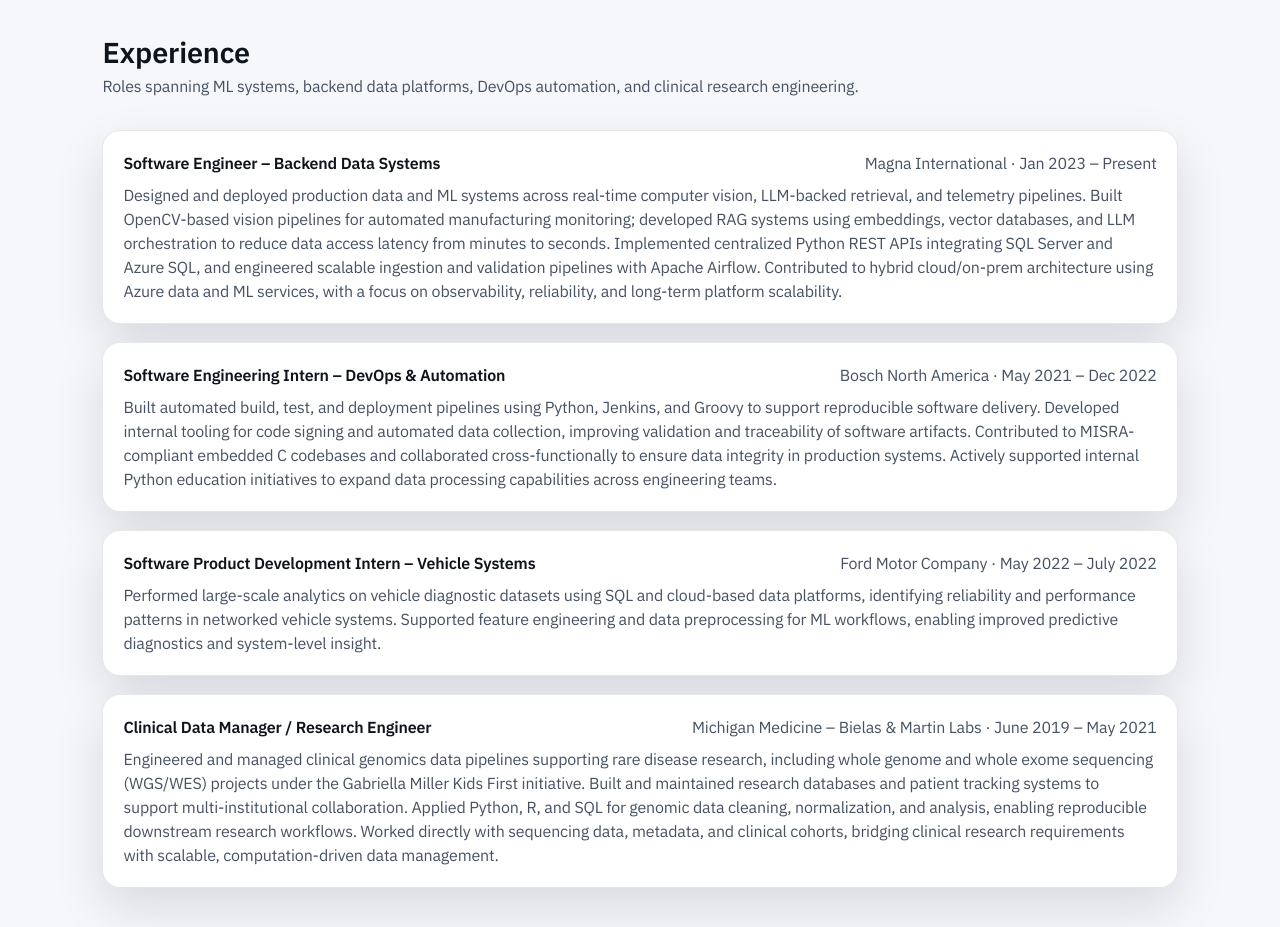
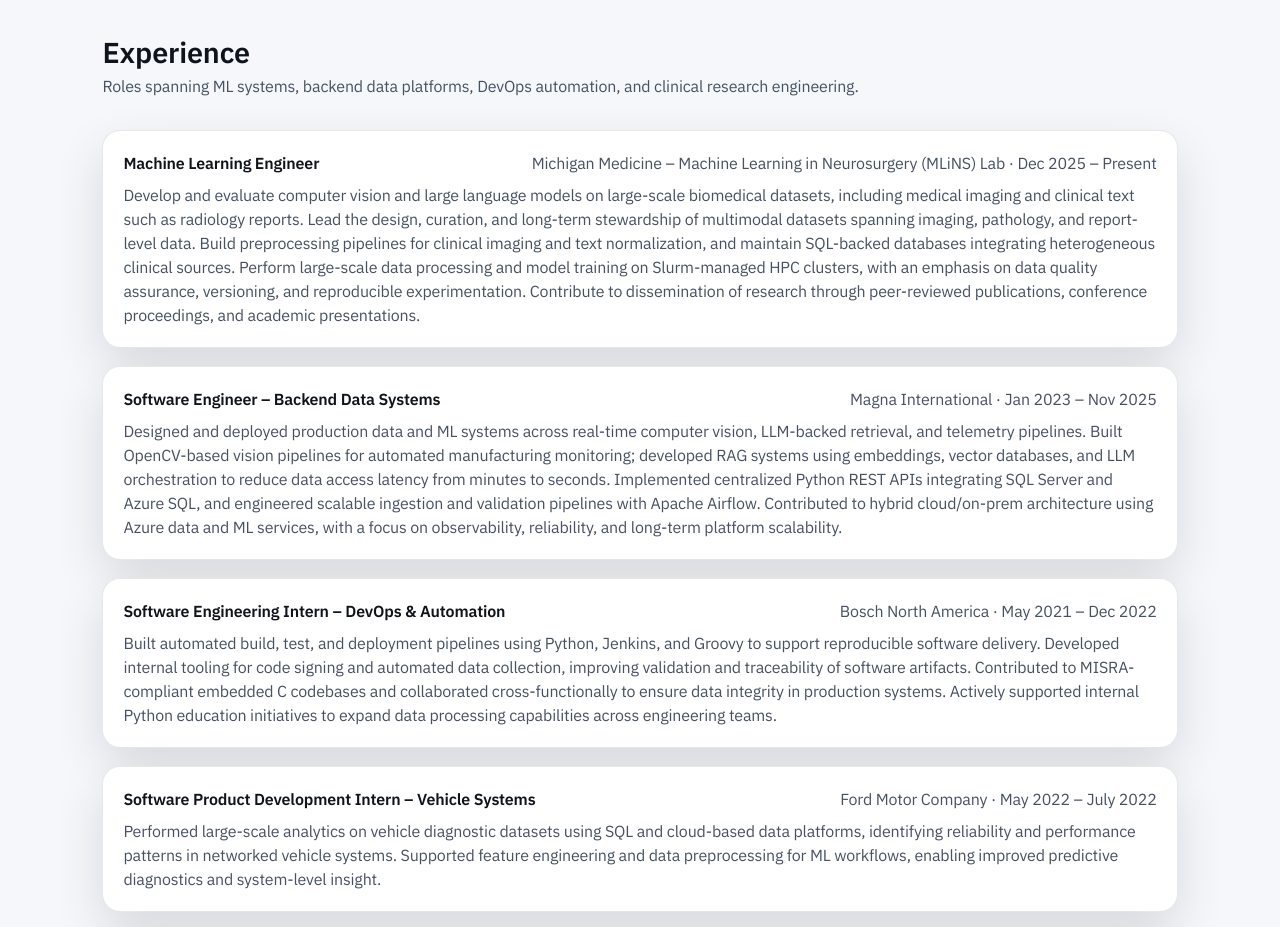
Before and after one commit to jake-ogle/jake-ogle.github.io, a plain HTML site: page index.html in a window 1280 px wide. Shown: the part 1420-2347 px from the top of the page. Drawn offline with Linux system fonts and the light colour scheme.

Commit message:
added experience

```diff
--- a/index.html
+++ b/index.html
@@ -203,11 +203,27 @@
 
       <div class="timeline">
         <!-- Current role stays as-is elsewhere -->
+        <div class="timeline-item">
+          <div class="timeline-title">
+            <h4>Machine Learning Engineer</h4>
+            <span>Michigan Medicine – Machine Learning in Neurosurgery (MLiNS) Lab · Dec 2025 – Present</span>
+          </div>
+          <p class="card-body">
+            Develop and evaluate computer vision and large language models on large-scale biomedical datasets,
+            including medical imaging and clinical text such as radiology reports. Lead the design, curation,
+            and long-term stewardship of multimodal datasets spanning imaging, pathology, and report-level data.
+            Build preprocessing pipelines for clinical imaging and text normalization, and maintain SQL-backed
+            databases integrating heterogeneous clinical sources. Perform large-scale data processing and model
+            training on Slurm-managed HPC clusters, with an emphasis on data quality assurance, versioning, and
+            reproducible experimentation. Contribute to dissemination of research through peer-reviewed
+            publications, conference proceedings, and academic presentations.
+          </p>
+        </div>
 
         <div class="timeline-item">
           <div class="timeline-title">
             <h4>Software Engineer – Backend Data Systems</h4>
-        <span>Magna International · Jan 2023 – Present</span>
+            <span>Magna International · Jan 2023 – Nov 2025</span>
           </div>
           <p class="card-body">
             Designed and deployed production data and ML systems across real-time computer vision, LLM-backed
```
Lines whose indentation alone changed are shown as unchanged.
